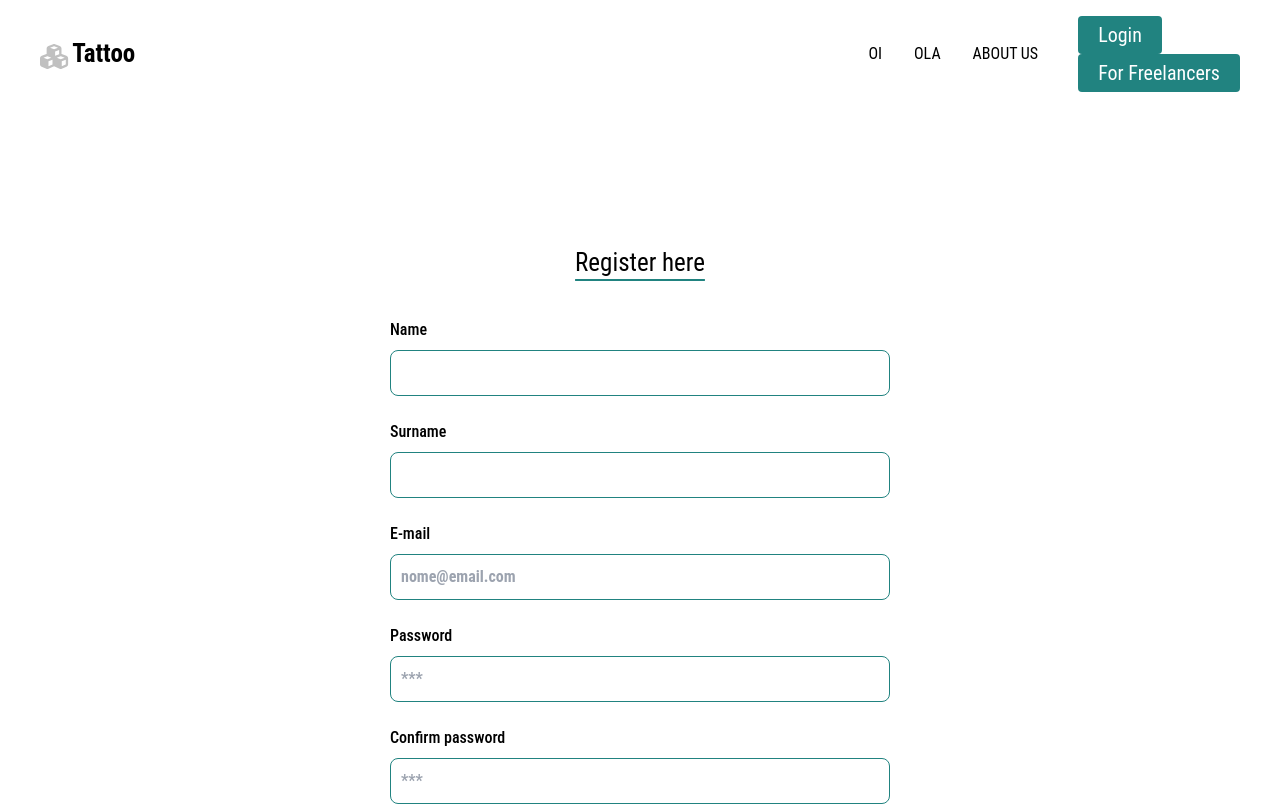
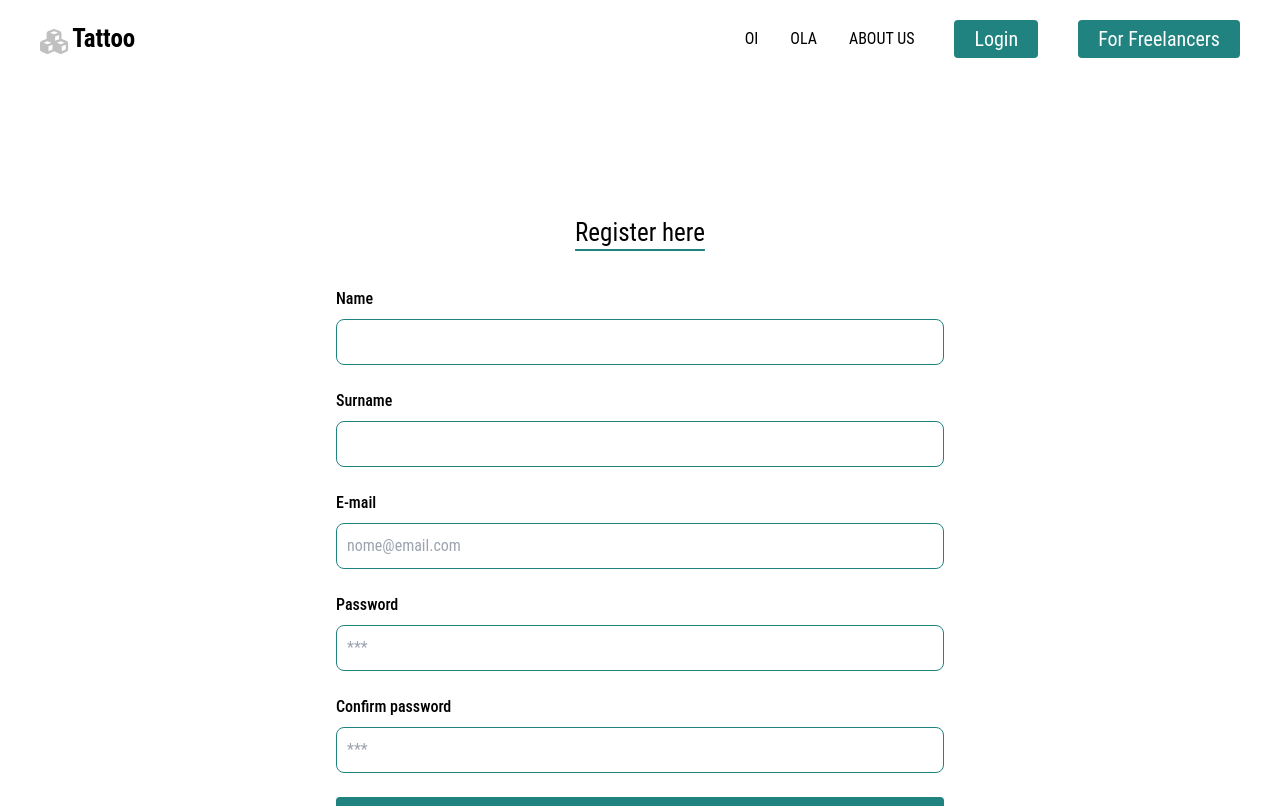
Before and after one commit to Rennatts/freelancer-directory, a React (Create React App) app in the folder client/: page /users/register in a window 1280 px wide. Shown: the top 806 px of the page. Built offline with nearby package versions, Linux system fonts and the light colour scheme; a web font is replaced by a local one.

Commit message:
responsive login and register

```diff
--- a/client/src/components/NewHeader/index.tsx
+++ b/client/src/components/NewHeader/index.tsx
@@ -84,10 +84,10 @@ export const NewHeader: React.FC<IMenuProps> = ({ size= 'sm' }: IMenuProps) => {
 
     function NotLoggedHeader() {
       return (
-        <ul>
+        <ul className="md:flex md:flex-row justify-evenly">
           {
             NotLoggedInLinks.map((link) => (
-              <li key={link.name} className='md:ml-8 text-sm md:my-0 my-7'>
+              <li key={link.name} className='md:ml-8 text-sm md:my-0 my-7 ml-0'>
                 <Button onClick={()=> navigate(link.link)}>{link.name}</Button>
               </li>
             ))
--- a/client/src/pages/Auth/UserLogin/index.tsx
+++ b/client/src/pages/Auth/UserLogin/index.tsx
@@ -56,45 +56,50 @@ export function UserLogin (props: IUserLoginProps) {
   }
 
   return (
-    <div className='flex items-center flex-center flex-col place-content-around p-20'>
-      <div>
+    <div className='flex items-center flex-center flex-col place-content-around md:p-20'>
+      <div className='md:pr-64 md:pl-64 md:w-full w-64'>
         <div className='flex flex-center items-center justify-center'>
           <h2 className='p-9 text-xl underline underline-offset-8 decoration-teal-500'>Login</h2>
         </div>
         <ErrorModal mostrar={error.existError} errorMessage={error.errorMessage}/>
-        <form>
+        <form className=''>
           <div className="mb-6">
             <div className="flex items-start flex-col mb-6">
               <label className="block mb-2 text-sm font-medium text-gray-900 dark:text-cyan-500">E-mail
               </label>
               <input
-              id="input"
               name='email'
               value={loginData.email}
-              onChange={(event)=> handleInputChange(event)}  className="bg-gray-50 border bg-transparent border-teal-500 text-gray-900 text-sm rounded-lg focus:ring-teal-300 focus:border-teal-300 block w-full p-2.5 dark:bg-gray-700 dark:border-gray-600 dark:text-white dark:focus:ring-blue-500 dark:focus:border-teal-300" placeholder="nome@email.com" required>
+              onChange={(event)=> handleInputChange(event)}
+              className="md:w-full w-64 bg-gray-50 border bg-transparent border-teal-500 text-gray-900 text-sm rounded-lg focus:ring-teal-300 focus:border-teal-300 block p-2.5 dark:bg-gray-700 dark:border-gray-600 dark:text-white dark:focus:ring-blue-500 dark:focus:border-teal-300" placeholder="nome@email.com" required>
               </input>
             </div>
 
             <div className="flex items-start flex-col mb-6">
-              <label className="block mb-2 text-sm font-medium text-gray-900 dark:text-cyan-500">Password
+              <label className="block mb-2 text-sm font-medium text-gray-900 dark:text-cyan-500">
+                Password
               </label>
               <input
-              id="input"
               name='password'
               value={loginData.password}
               type="password"
-              onChange={(event)=> handleInputChange(event)}  className="bg-gray-50 border bg-transparent border-teal-500 text-gray-900 text-sm rounded-lg focus:ring-teal-300 focus:border-teal-300 block w-full p-2.5 dark:bg-gray-700 dark:border-gray-600 dark:placeholder-gray-400 dark:text-white dark:focus:ring-blue-500 dark:focus:border-teal-300" placeholder="***" required>
+              onChange={(event)=> handleInputChange(event)}
+              className="md:w-full w-64 bg-gray-50 border bg-transparent border-teal-500 text-gray-900 text-sm rounded-lg focus:ring-teal-300 focus:border-teal-300 block p-2.5 dark:bg-gray-700 dark:border-gray-600 dark:placeholder-gray-400 dark:text-white dark:focus:ring-blue-500 dark:focus:border-teal-300" placeholder="***" required>
               </input>
             </div>
 
             {status.isValid === true ? <p>{status.message}</p> : "" }
             {status.isValid === false ? <p>{status.message}</p> : "" }
 
-            <button onClick={handleSubmit} className="w-full flex-shrink-0 bg-teal-500 hover:bg-teal-300 hover:border-bg-teal-300 hover:text-black hover:border-teal-300 text-md text-white py-1 px-5 rounded" type="button">
+            <button
+            onClick={handleSubmit}
+            className="flex-shrink-0 bg-teal-500 hover:bg-teal-300 hover:border-bg-teal-300 hover:text-black hover:border-teal-300 text-md text-white py-1 px-5 rounded" type="button">
               Enter
             </button>
 
-            <div onClick={()=> navigate(`/users/register`)} className="flex items-end flex-col mb-6 text-xs mt-6">
+            <div
+            onClick={()=> navigate(`/users/register`)}
+            className="flex items-end flex-col mb-6 text-xs mt-6">
               Do not have an account? <p className='cursor-pointer dark:text-teal-500 hover:dark:text-teal-300 hover:text-cyan-300 text-'>Register here</p>
             </div>
           </div>
--- a/client/src/pages/Auth/UserRegister/index.tsx
+++ b/client/src/pages/Auth/UserRegister/index.tsx
@@ -70,7 +70,7 @@ export function UserRegister (props: IUserLoginProps) {
 
   return (
     <div className='flex items-center flex-center flex-col place-content-around p-20'>
-      <div>
+      <div className='md:pr-64 md:pl-64 md:w-full w-64'>
         <div className='flex flex-center items-center justify-center'>
           <h2 className='p-9 text-xl underline underline-offset-8 decoration-teal-500'>Register here</h2>
         </div>
@@ -82,7 +82,6 @@ export function UserRegister (props: IUserLoginProps) {
                 <label className="block mb-2 text-sm font-medium text-gray-900 dark:text-cyan-500">Name
                 </label>
                 <input
-                id="input"
                 name='name'
                 value={loginData.name}
                 onChange={(event)=> handleInputChange(event)}  className="bg-gray-50 border bg-transparent border-teal-500 text-gray-900 text-sm rounded-lg focus:ring-teal-300 focus:border-teal-300 block w-full p-2.5 dark:bg-gray-700 dark:border-gray-600 dark:text-white dark:focus:ring-blue-500 dark:focus:border-teal-300" required>
@@ -92,7 +91,6 @@ export function UserRegister (props: IUserLoginProps) {
                 <label className="block mb-2 text-sm font-medium text-gray-900 dark:text-cyan-500">Surname
                 </label>
                 <input
-                id="input"
                 name='surname'
                 value={loginData.surname}
                 onChange={(event)=> handleInputChange(event)}  className="bg-gray-50 border bg-transparent border-teal-500 text-gray-900 text-sm rounded-lg focus:ring-teal-300 focus:border-teal-300 block w-full p-2.5 dark:bg-gray-700 dark:border-gray-600 dark:text-white dark:focus:ring-blue-500 dark:focus:border-teal-300" required>
@@ -102,7 +100,6 @@ export function UserRegister (props: IUserLoginProps) {
               <label className="block mb-2 text-sm font-medium text-gray-900 dark:text-cyan-500">E-mail
               </label>
               <input
-              id="input"
               name='email'
               value={loginData.email}
               onChange={(event)=> handleInputChange(event)}  className="bg-gray-50 border bg-transparent border-teal-500 text-gray-900 text-sm rounded-lg focus:ring-teal-300 focus:border-teal-300 block w-full p-2.5 dark:bg-gray-700 dark:border-gray-600 dark:text-white dark:focus:ring-blue-500 dark:focus:border-teal-300" placeholder="nome@email.com" required>
@@ -113,7 +110,6 @@ export function UserRegister (props: IUserLoginProps) {
               <label className="block mb-2 text-sm font-medium text-gray-900 dark:text-cyan-500">Password
               </label>
               <input
-              id="input"
               name='password'
               value={loginData.password}
               type="password"
@@ -135,7 +131,6 @@ export function UserRegister (props: IUserLoginProps) {
               <label className="block mb-2 text-sm font-medium text-gray-900 dark:text-cyan-500">Confirm password
               </label>
               <input
-              id="input"
               name='confirmPassword'
               type="password"
               onChange={(event)=> {
```
